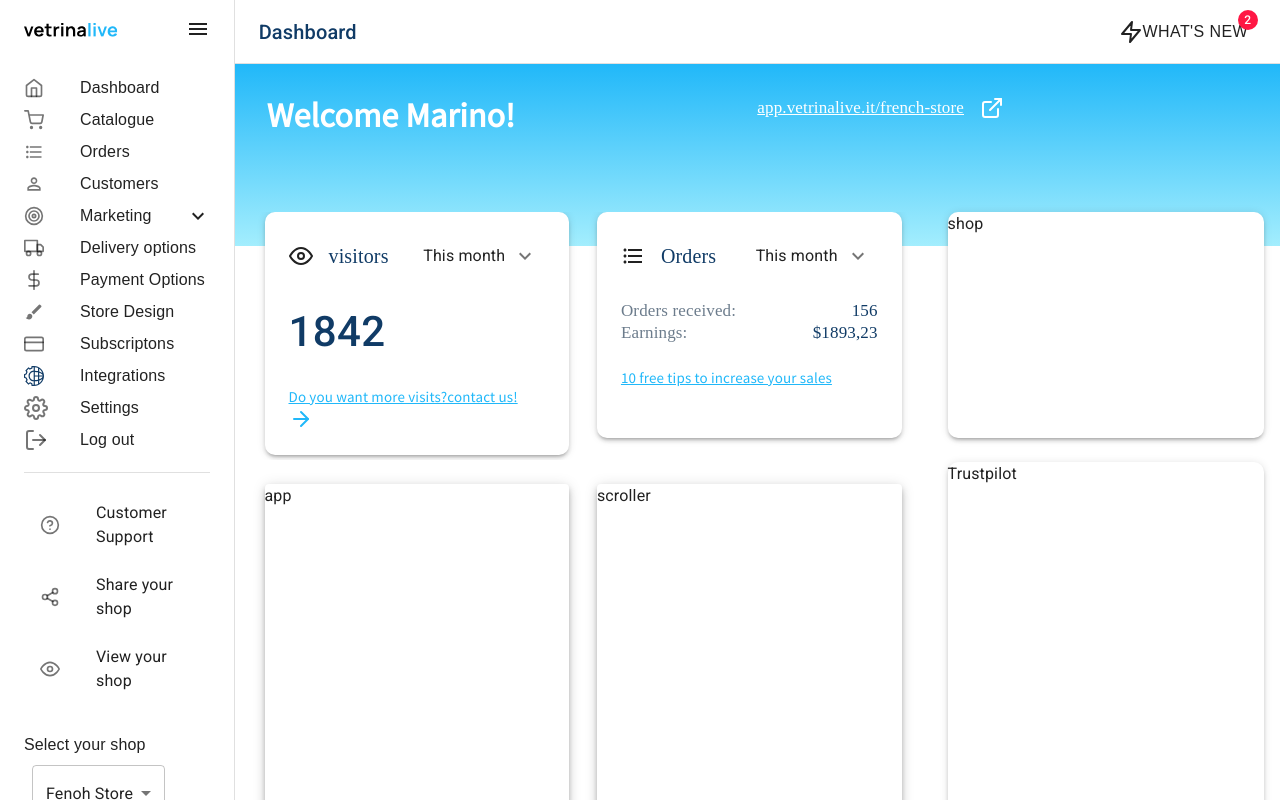
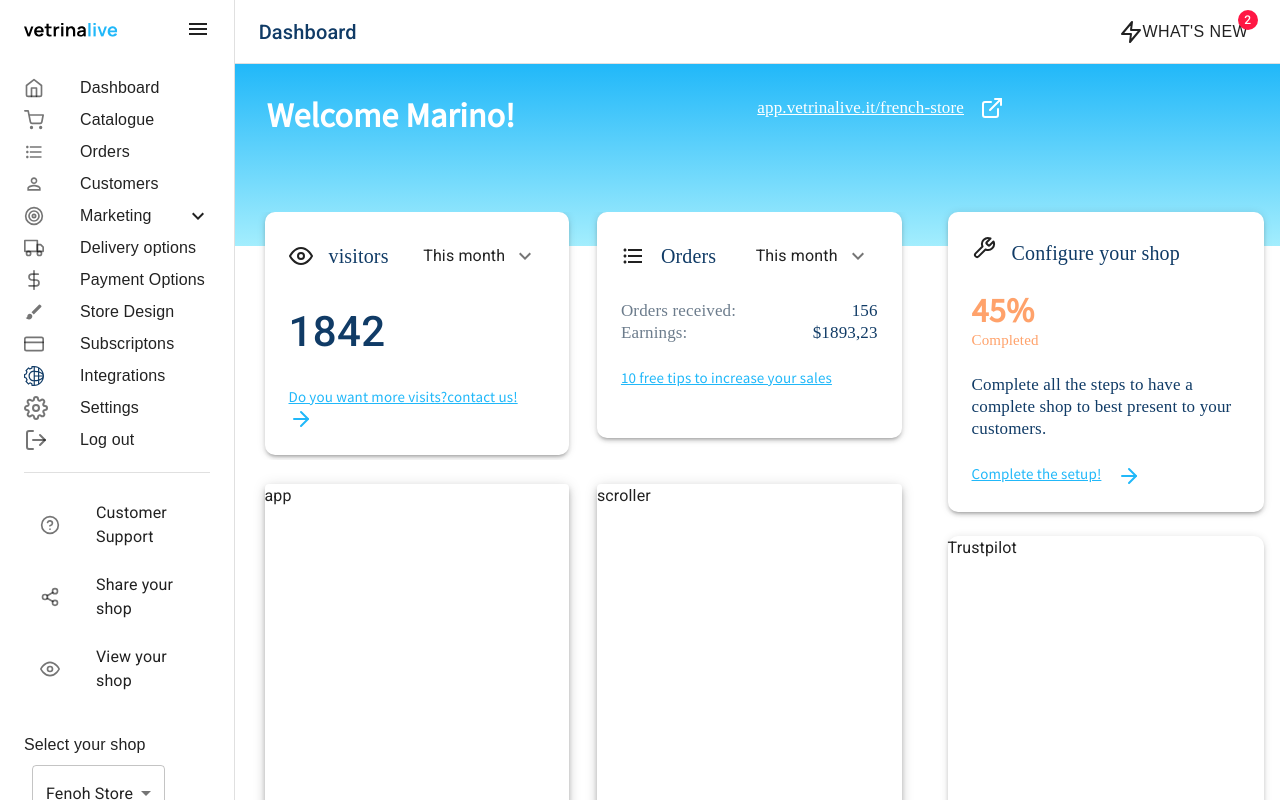
Before and after one commit to Ramy-Ab/LD-Mid-Assessment, a Next.js app: page / in a window 1280 px wide. Shown: the top 800 px of the page. Built offline with nearby package versions, Linux system fonts and the light colour scheme; a web font is replaced by a local one.

Commit message:
LD-13 adding shop configuration card

```diff
--- a/components/dashboard/RightFrame/ShopConfiguration.jsx
+++ b/components/dashboard/RightFrame/ShopConfiguration.jsx
@@ -1,12 +1,38 @@
-import { Paper } from "@mui/material";
+import { Grid, Paper, Stack, Typography } from "@mui/material";
 import { makeStyles } from "@mui/styles";
+import { ArrowRight, Tool } from "react-feather";
 
 export default function ShopConfiguration() {
   const classes = useStyles();
   return (
     <>
       <Paper className={classes.paper} elevation={3}>
-        shop
+        <Stack spacing={3} className={classes.card}>
+          <Grid className={classes.cardHeader} container xs={12}>
+            <Grid item xs={12}>
+              <Tool className={classes.toolIcon} size={24} />
+              <Typography variant="cardsTitle">Configure your shop</Typography>
+            </Grid>
+          </Grid>
+          <Stack>
+            <Typography className={classes.configPercentage}>45%</Typography>
+            <Typography className={classes.completed}>Completed</Typography>
+          </Stack>
+          <Typography className={classes.configText}>
+            Complete all the steps to have a complete shop to best present to
+            your customers.{" "}
+          </Typography>
+          <Grid container>
+            <Typography
+              sx={{ textDecoration: "underline" }}
+              mr={2}
+              variant="bluetext1"
+            >
+              Complete the setup!{" "}
+            </Typography>
+            <ArrowRight className={classes.arrow} />
+          </Grid>
+        </Stack>
       </Paper>
     </>
   );
@@ -14,8 +40,44 @@ export default function ShopConfiguration() {
 
 const useStyles = makeStyles((theme) => ({
   paper: {
-    height: "226px",
+    minHeight: "226px",
     borderRadius: "10px",
     marginBottom: "24px",
+    padding: "24px",
+  },
+  card: {
+    display: "flex",
+    justifyContent: "space-between",
+  },
+  cardHeader: {
+    display: "flex",
+    justifyContent: "space-between",
+  },
+  toolIcon: {
+    marginRight: "1rem",
+  },
+  configPercentage: {
+    color: "#FFA26B",
+    fontFamily: "SourceSansPro",
+    fontWeight: "600",
+    fontSize: "34px",
+    lineHeight: "39px",
+  },
+  completed: {
+    color: "#FFA26B",
+    fontFamily: "NotoSansHK",
+    fontWeight: "500",
+    fontSize: "15px",
+    lineHeight: "20px",
+  },
+  configText: {
+    color: "#103B66",
+    fontFamily: "NotoSansHK",
+    fontWeight: "400",
+    fontSize: "17px",
+    lineHeight: "22px",
+  },
+  arrow: {
+    color: "#21B8F9",
   },
 }));
```
